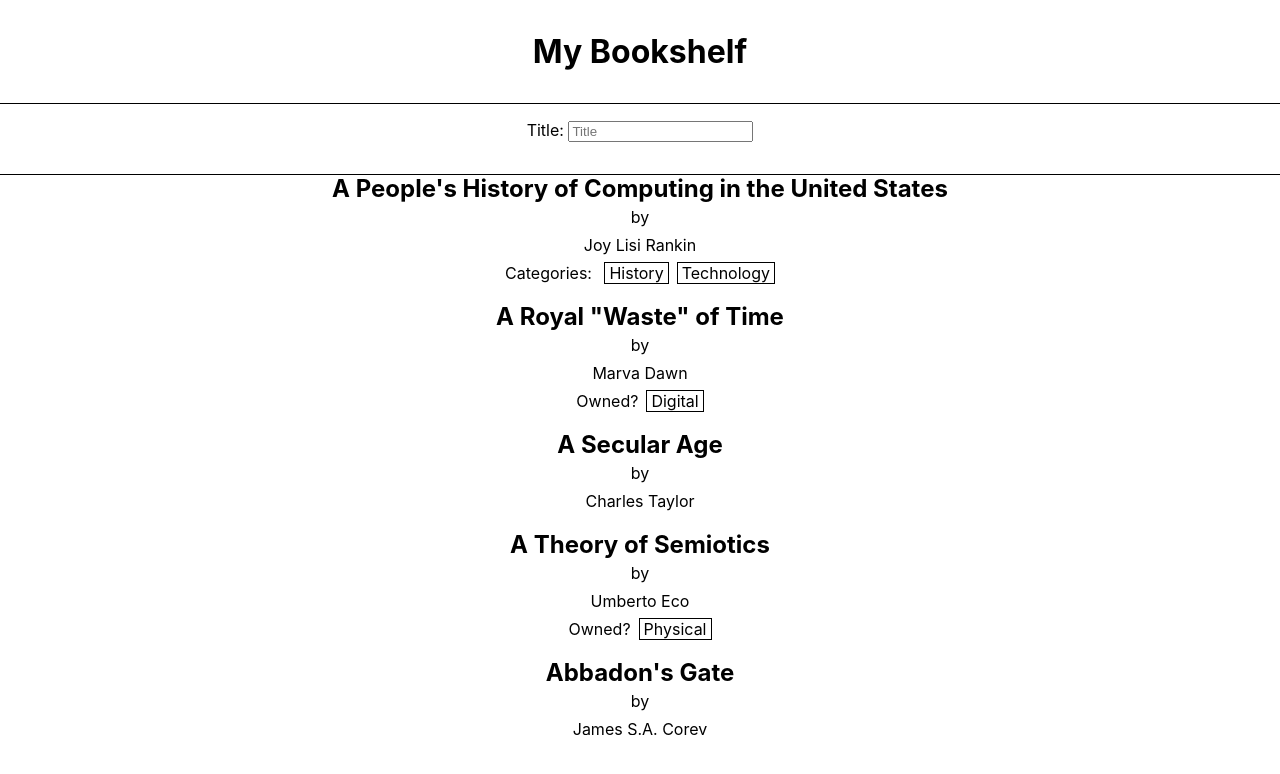
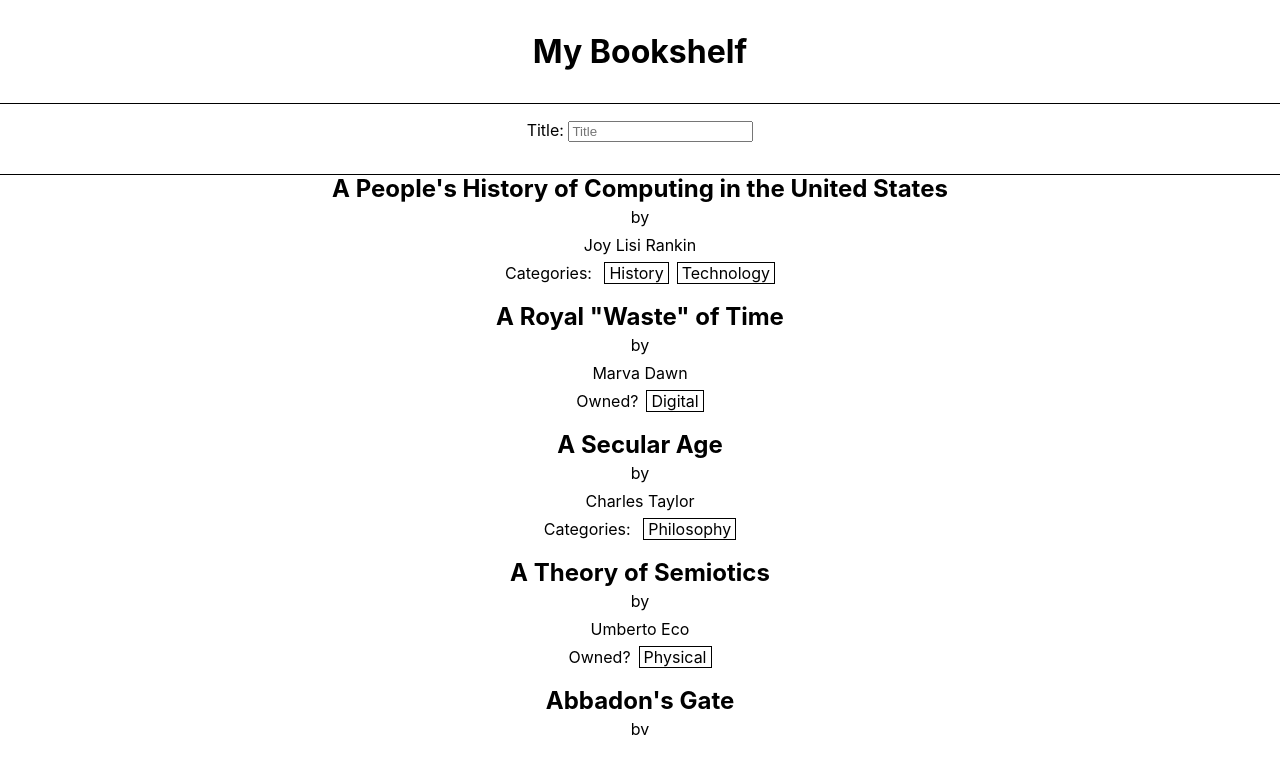
Before and after one commit to jporch/bookshelf-react-ts, a React (Create React App) app: page / in a window 1280 px wide. Shown: the top 774 px of the page. Built offline with nearby package versions, Linux system fonts and the light colour scheme.

Commit message:
data: adding an extra category for test

```diff
--- a/src/data/books.js
+++ b/src/data/books.js
@@ -23,7 +23,7 @@ export const books = [
         "id": "djkoe3o2",
         "title": "A Secular Age",
         "author": "Charles Taylor",
-        "categories": [],
+        "categories": ["Philosophy"],
         "isbn": "",
         "owned_physical": "",
         "owned_digital": "",
```
